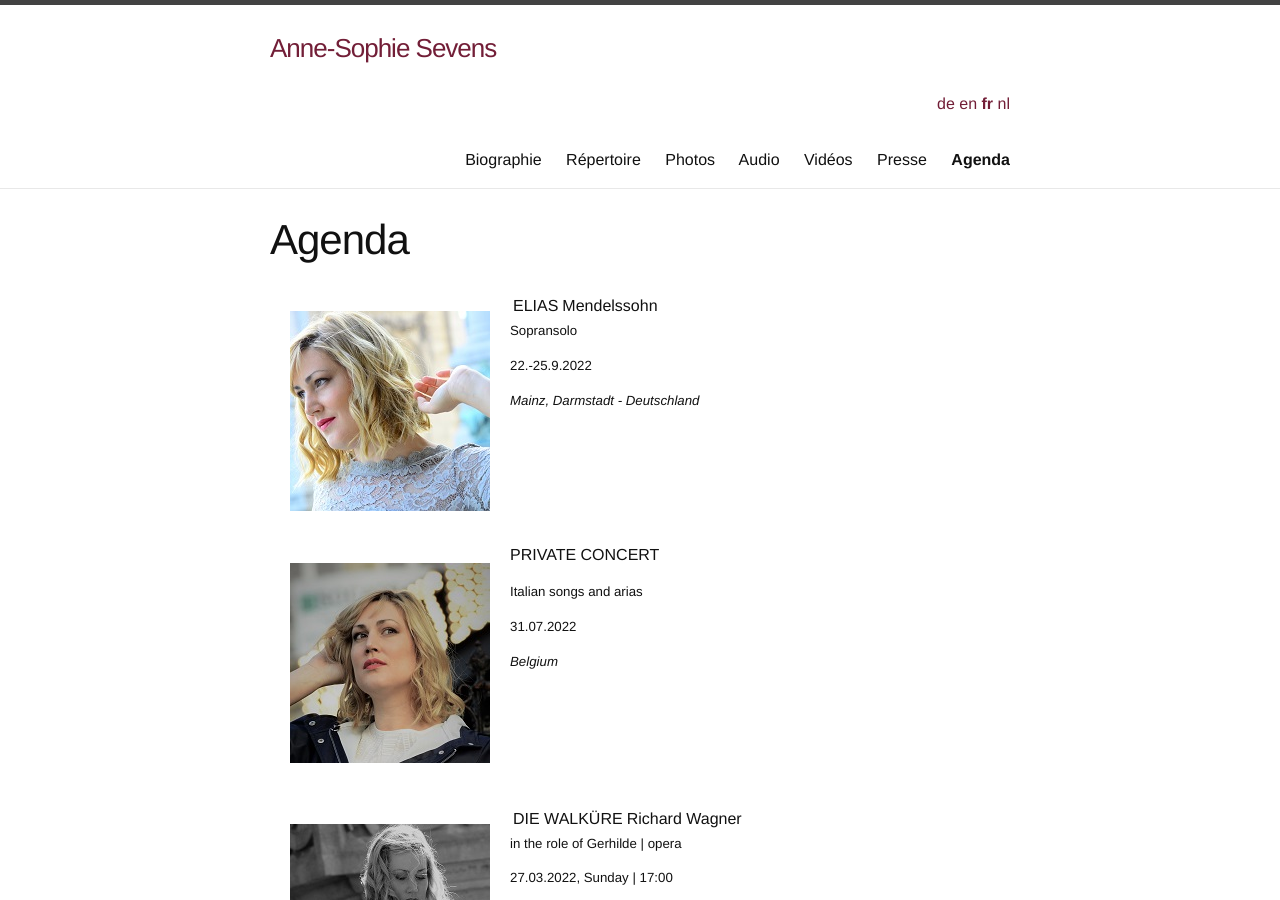
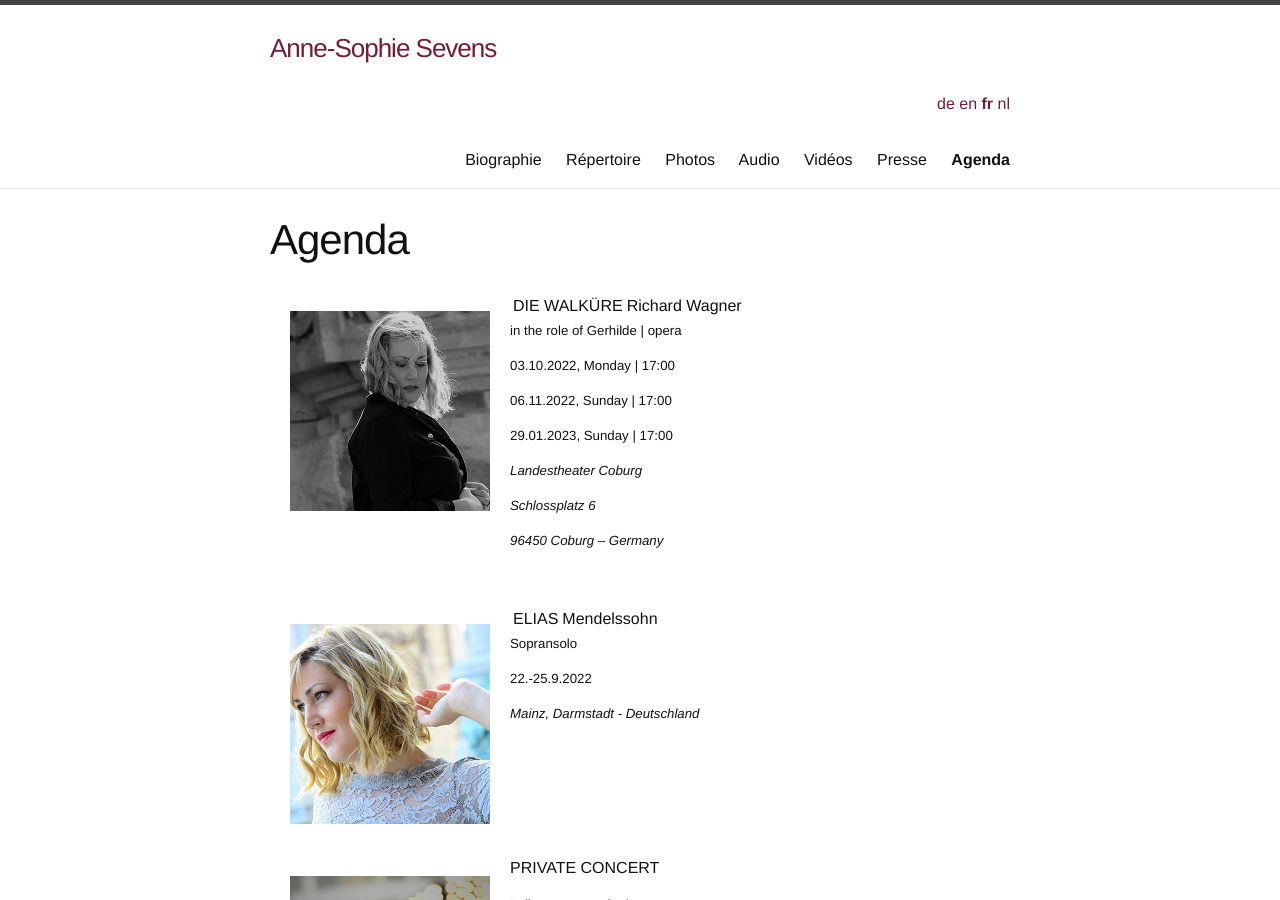
Before and after one commit to annesophie-sevens/annesophie-sevens.github.io, a Jekyll site: the page built from agenda-fr.md, in a window 1280 px wide and 900 px high. Built offline with Jekyll 4.4.1, drawn with Linux system fonts in a browser that asks for light colours; nearby versions of some CDN libraries.

Commit message:
Update agenda-fr.md

```diff
--- a/agenda-fr.md
+++ b/agenda-fr.md
@@ -5,6 +5,24 @@ menuorder: 60
 ref: agenda
 lang: fr
 ---
+<img style="float: left; padding: 20px" src="/assets/MCQ1.jpeg">
+
+DIE WALKÜRE | Richard Wagner
+
+##### in the role of Gerhilde | opera
+
+##### 03.10.2022, Monday | 17:00
+##### 06.11.2022, Sunday | 17:00
+##### 29.01.2023, Sunday | 17:00
+
+##### _Landestheater Coburg_
+
+##### _Schlossplatz 6_
+
+##### _96450 Coburg – Germany_
+
+&nbsp;
+
 <img style="float: left; padding: 20px" src="/assets/MCQ7.jpg">
 
 ELIAS | Mendelssohn
```
